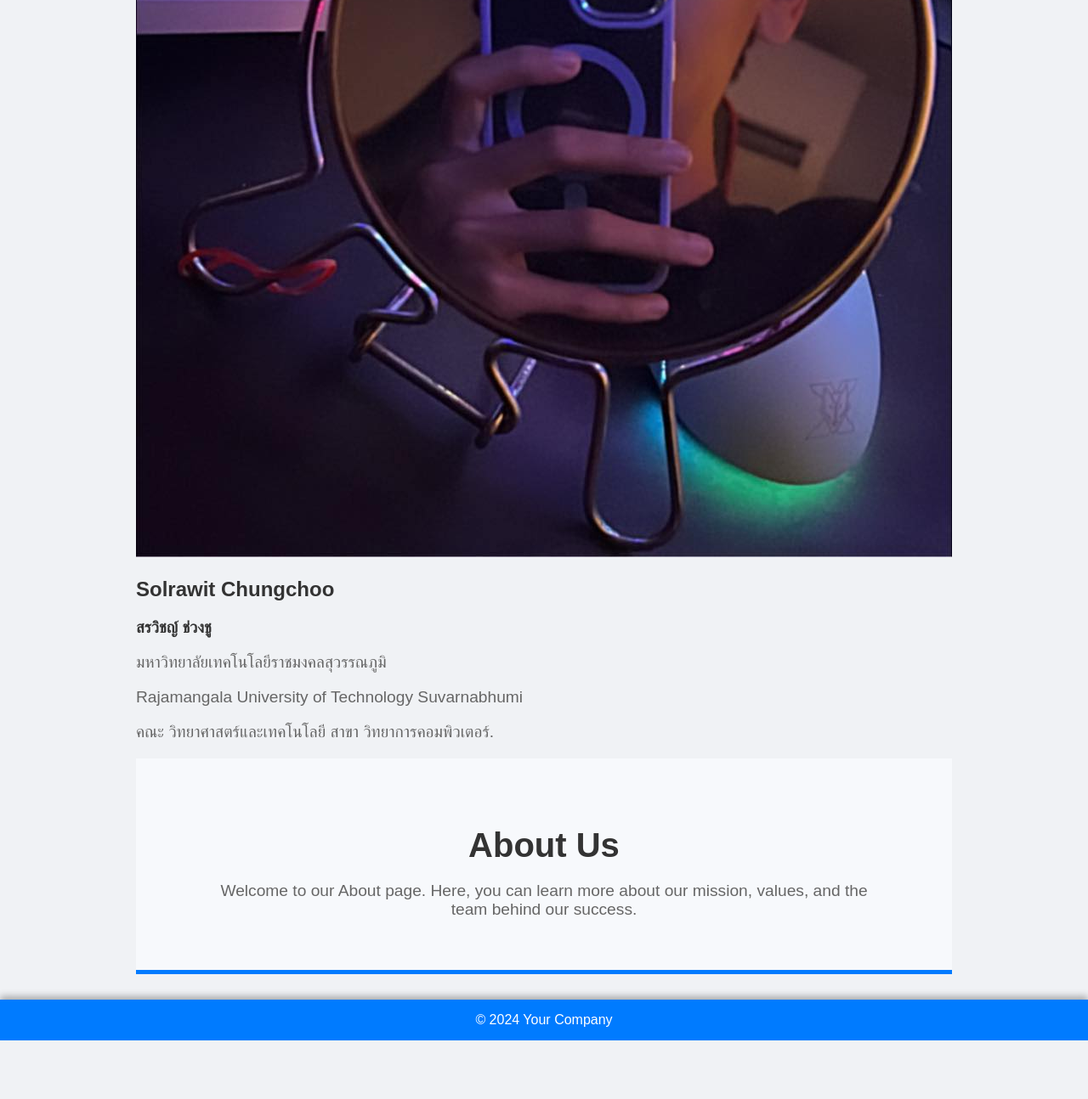
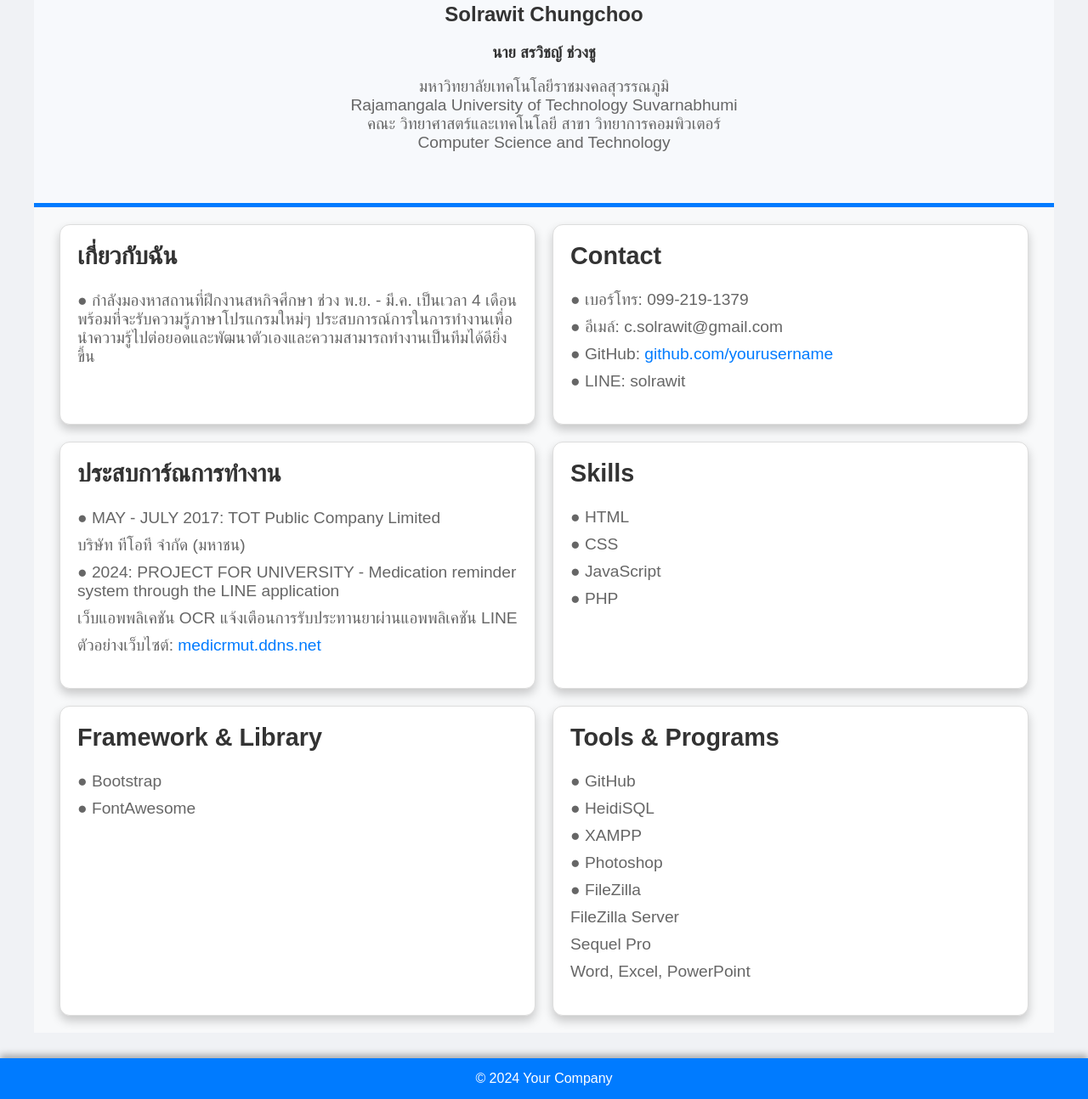
Before and after one commit to Solrawit/Certificate-Showcase, a plain HTML site: page component/about_page.html in a window 1280 px wide. Shown: the part 395-1689 px from the top of the page at 85% size. Before the commit the page ends 1620 px from the top, so only its background shows below. Drawn offline with Linux system fonts and the light colour scheme.

Commit message:
Update about_page.html

```diff
--- a/component/about_page.html
+++ b/component/about_page.html
@@ -13,22 +13,73 @@
     <header id="navbar-container"></header>
 
     <main>
-        <section class="about-content">
-            <div class="team-member">
-                <img src="/image/profile.jpg" alt="team-member">
+        <section class="about-intro">
+            <img src="/image/profile.jpg" alt="imgprofile">
+            <h1>About Us &#9658;</h1>
+            <div>
                 <h2>Solrawit Chungchoo</h2>
-                <h3>สรวิชญ์ ช่วงชู</h3>
+                <h3>นาย สรวิชญ์ ช่วงชู</h3>
                 <p>มหาวิทยาลัยเทคโนโลยีราชมงคลสุวรรณภูมิ</p>
                 <p>Rajamangala University of Technology Suvarnabhumi</p>
-                <p>คณะ วิทยาศาสตร์และเทคโนโลยี สาขา วิทยาการคอมพิวเตอร์.</p>
+                <p>คณะ วิทยาศาสตร์และเทคโนโลยี สาขา วิทยาการคอมพิวเตอร์</p>
+                <p>Computer Science and Technology</p>
             </div>
-
-        </section>
-        <section class="about-intro">
-            <h1>About Us</h1>
-            <p>Welcome to our About page. Here, you can learn more about our mission, values, and the team behind our success.</p>
         </section>
 
+        <section class="info-sections">
+            <div class="info-box">
+                <h2>เกี่ยวกับฉัน</h2>
+                <p>&#9679; กำลังมองหาสถานที่ฝึกงานสหกิจศึกษา ช่วง พ.ย. - มี.ค. เป็นเวลา 4 เดือน พร้อมที่จะรับความรู้ภาษาโปรแกรมใหม่ๆ ประสบการณ์การในการทำงานเพื่อนำความรู้ไปต่อยอดและพัฒนาตัวเองและความสามารถทำงานเป็นทีมได้ดียิ่งขึ้น</p>
+            </div>
+            <div class="info-box">
+                <h2>Contact</h2>
+                <ul>
+                    <li>&#9679; เบอร์โทร: 099-219-1379</li>
+                    <li>&#9679; อีเมล์: c.solrawit@gmail.com</li>
+                    <li>&#9679; GitHub: <a href="https://github.com/s">github.com/yourusername</a></li>
+                    <li>&#9679; LINE: solrawit</li>
+                </ul>
+            </div>
+            <div class="info-box">
+                <h2>ประสบการ์ณการทำงาน</h2>
+                <ul>
+                    <li>&#9679; MAY - JULY 2017: TOT Public Company Limited</li>
+                    <li>บริษัท ทีโอที จํากัด (มหาชน)</li>
+                    <li>&#9679; 2024: PROJECT FOR UNIVERSITY - Medication reminder system through the LINE application</li>
+                    <li>เว็บแอพพลิเคชัน OCR แจ้งเตือนการรับประทานยาผ่านแอพพลิเคชัน LINE</li>
+                    <li>ตัวอย่างเว็บไซต์: <a href="http://medicrmut.ddns.net">medicrmut.ddns.net</a></li>
+                </ul>
+            </div>
+            <div class="info-box">
+                <h2>Skills</h2>
+                <ul>
+                    <li>&#9679; HTML</li>
+                    <li>&#9679; CSS</li>
+                    <li>&#9679; JavaScript</li>
+                    <li>&#9679; PHP</li>
+                </ul>
+            </div>
+            <div class="info-box">
+                <h2>Framework & Library</h2>
+                <ul>
+                    <li>&#9679; Bootstrap</li>
+                    <li>&#9679; FontAwesome</li>
+                </ul>
+            </div>
+            <div class="info-box">
+                <h2>Tools & Programs</h2>
+                <ul>
+                    <li>&#9679; GitHub</li>
+                    <li>&#9679; HeidiSQL</li>
+                    <li>&#9679; XAMPP</li>
+                    <li>&#9679; Photoshop</li>
+                    <li>&#9679; FileZilla</li>
+                    <li>FileZilla Server</li>
+                    <li>Sequel Pro</li>
+                    <li>Word, Excel, PowerPoint</li>
+                </ul>
+            </div>
+        </section>
     </main>
 
     <!-- Include footer -->
```
